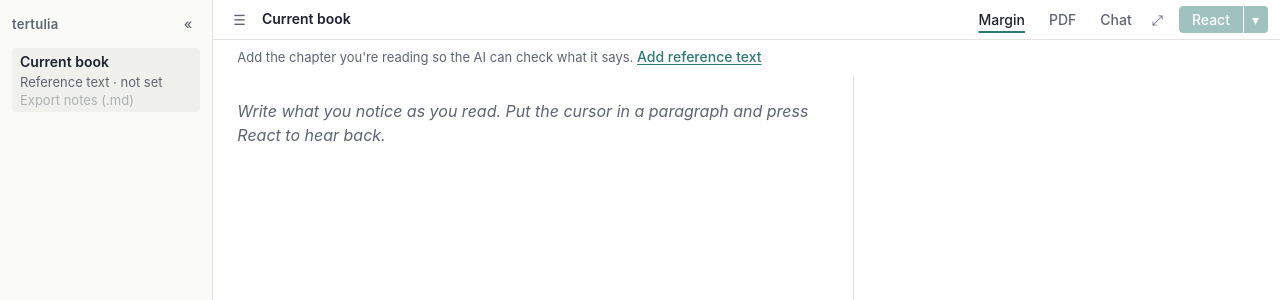
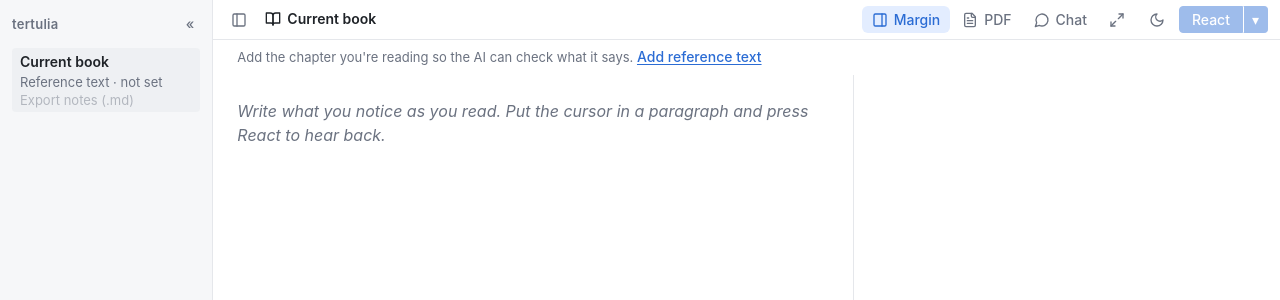
Before and after one commit to RonRan123/tertulia-margins, a Next.js app: page / in a window 1280 px wide. Shown: the top 300 px of the page. Built offline with nearby package versions, Linux system fonts and the light colour scheme.

Commit message:
simplified UI with light mode option

```diff
--- /dev/null
+++ b/app/components/icons.tsx
@@ -0,0 +1,91 @@
+// Top-bar icons (D30): inline SVGs drawn after Lucide (https://lucide.dev, ISC licence,
+// Copyright (c) Lucide Contributors). Stroke icons in currentColor, so they follow the text colour.
+import type { ReactNode } from "react";
+
+function Icon({ children }: { children: ReactNode }) {
+  return (
+    <svg
+      className="ico"
+      width="16"
+      height="16"
+      viewBox="0 0 24 24"
+      fill="none"
+      stroke="currentColor"
+      strokeWidth="2"
+      strokeLinecap="round"
+      strokeLinejoin="round"
+      aria-hidden="true"
+    >
+      {children}
+    </svg>
+  );
+}
+
+export const PanelLeftIcon = () => (
+  <Icon>
+    <rect width="18" height="18" x="3" y="3" rx="2" />
+    <path d="M9 3v18" />
+  </Icon>
+);
+
+// The margin: a column on the right of the page.
+export const MarginIcon = () => (
+  <Icon>
+    <rect width="18" height="18" x="3" y="3" rx="2" />
+    <path d="M15 3v18" />
+  </Icon>
+);
+
+export const FileTextIcon = () => (
+  <Icon>
+    <path d="M15 2H6a2 2 0 0 0-2 2v16a2 2 0 0 0 2 2h12a2 2 0 0 0 2-2V7Z" />
+    <path d="M14 2v4a2 2 0 0 0 2 2h4" />
+    <path d="M10 9H8" />
+    <path d="M16 13H8" />
+    <path d="M16 17H8" />
+  </Icon>
+);
+
+export const ChatIcon = () => (
+  <Icon>
+    <path d="M7.9 20A9 9 0 1 0 4 16.1L2 22Z" />
+  </Icon>
+);
+
+export const BookIcon = () => (
+  <Icon>
+    <path d="M2 3h6a4 4 0 0 1 4 4v14a3 3 0 0 0-3-3H2z" />
+    <path d="M22 3h-6a4 4 0 0 0-4 4v14a3 3 0 0 1 3-3h7z" />
+  </Icon>
+);
+
+export const MaximizeIcon = () => (
+  <Icon>
+    <path d="M15 3h6v6" />
+    <path d="M9 21H3v-6" />
+    <path d="M21 3l-7 7" />
+    <path d="M3 21l7-7" />
+  </Icon>
+);
+
+export const MinimizeIcon = () => (
+  <Icon>
+    <path d="M4 14h6v6" />
+    <path d="M20 10h-6V4" />
+    <path d="M14 10l7-7" />
+    <path d="M3 21l7-7" />
+  </Icon>
+);
+
+export const SunIcon = () => (
+  <Icon>
+    <circle cx="12" cy="12" r="4" />
+    <path d="M12 2v2M12 20v2M4.93 4.93l1.41 1.41M17.66 17.66l1.41 1.41M2 12h2M20 12h2M6.34 17.66l-1.41 1.41M19.07 4.93l-1.41 1.41" />
+  </Icon>
+);
+
+export const MoonIcon = () => (
+  <Icon>
+    <path d="M12 3a6 6 0 0 0 9 9 9 9 0 1 1-9-9Z" />
+  </Icon>
+);
--- a/app/globals.css
+++ b/app/globals.css
@@ -1,19 +1,20 @@
-/* Tokens (design spec §3). The reader writes in ink; the AI writes beside it in a verdigris
-   pencil, on a tinted card with a rule (D6: AI text is always visually distinct). One system face
-   for both, as in Obsidian (D27). */
+/* Tokens. The reader writes in ink; the AI writes beside it in blue, on a tinted card with a
+   rule (D6: AI text is always visually distinct). One system face for both, as in Obsidian (D27).
+   Light by default: white, light gray, light blue (D28); dark when <html data-theme="dark">. */
 :root {
-  color-scheme: light dark;
-  --paper: #fafaf7;
-  --sheet: #ffffff;
-  --ink: #1d2230;
-  --ink-soft: #5e6472;
-  --rule: #e2e3de;
-  --ai: #2c7a70;
-  --ai-ink: #1f3f3b;
-  --ai-wash: #eff6f4; /* verdigris pencil */
-  --quote: #7a6745; /* book binding: passage quotes */
-  --warn: #9b3d12;
-  --focus: #2f5bd8;
+  color-scheme: light;
+  --paper: #f6f7f9; /* sidebar */
+  --sheet: #ffffff; /* notes, margin, panes */
+  --ink: #1f2328;
+  --ink-soft: #6b7280;
+  --rule: #e5e7eb;
+  --ai: #2b6cd4;
+  --ai-ink: #1d3557;
+  --ai-wash: #eff5ff;
+  --pill: #e3edff; /* the selected top-bar toggle */
+  --quote: #8a7650; /* book binding: passage quotes */
+  --warn: #b4441a;
+  --focus: #2b6cd4;
   /* Obsidian's default stacks (D27): one system face for notes, AI and interface. */
   --font-text: ui-sans-serif, -apple-system, BlinkMacSystemFont, "Segoe UI", Roboto, Inter, "Apple Color Emoji", "Segoe UI Emoji", sans-serif;
   --font-ui: var(--font-text);
@@ -29,20 +30,20 @@
   --margin-rule: 1px solid var(--rule);
 }
 
-@media (prefers-color-scheme: dark) {
-  :root {
-    --paper: #15171c;
-    --sheet: #1b1e24;
-    --ink: #e7e5df;
-    --ink-soft: #a0a5af;
-    --rule: #2d313a;
-    --ai: #6fc3b5;
-    --ai-ink: #d3eae5;
-    --ai-wash: #18292a;
-    --quote: #c4ae84;
-    --warn: #f2a47a;
-    --focus: #93aeff;
-  }
+:root[data-theme="dark"] {
+  color-scheme: dark;
+  --paper: #16181d;
+  --sheet: #1c1f25;
+  --ink: #e6e6e3;
+  --ink-soft: #9ca3af;
+  --rule: #2d313a;
+  --ai: #7fb0ff;
+  --ai-ink: #d6e4ff;
+  --ai-wash: #1b2536;
+  --pill: #22324d;
+  --quote: #c4ae84;
+  --warn: #f2a47a;
+  --focus: #7fb0ff;
 }
 
 *,
@@ -229,8 +230,11 @@ button.quiet:hover {
 }
 
 button.icon {
-  padding: var(--s1) var(--s2);
+  display: inline-flex;
+  align-items: center;
+  padding: 6px;
   line-height: 1;
+  border-radius: 6px;
 }
 
 /* One thin bar (D26): ☰, the book, status, then what sits beside the notes, ⤢ and React. */
@@ -244,6 +248,10 @@ button.icon {
 }
 
 .book-name {
+  display: inline-flex;
+  align-items: center;
+  gap: 6px;
+  margin-left: var(--s1);
   font-weight: 600;
   white-space: nowrap;
 }
@@ -261,23 +269,29 @@ button.icon {
 .view-switcher {
   display: flex;
   align-items: center;
+  gap: 2px;
 }
 
 .view-switcher button {
   position: relative; /* for the unread dot */
 }
 
-.view-switcher button[aria-pressed="true"] {
-  color: var(--ink);
-  text-decoration: underline;
-  text-decoration-color: var(--ai);
-  text-decoration-thickness: 2px;
-  text-underline-offset: 6px;
+/* ChatPDF-style toggles (D30): icon + label; the selected one sits on a light-blue pill. */
+button.pill {
+  display: inline-flex;
+  align-items: center;
+  gap: 6px;
+  padding: 5px 10px;
+  border-radius: 6px;
 }
 
-.view-switcher button.icon[aria-pressed="true"] {
-  text-decoration: none;
+button.pill[aria-pressed="true"] {
+  background: var(--pill);
   color: var(--ai);
+}
+
+.ico {
+  flex: none;
 }
 
 /* React needs the notes on screen. */
@@ -940,7 +954,8 @@ dialog.reference form button {
   }
 
   .book-name,
-  .notes-status:empty {
+  .notes-status:empty,
+  .pill-label {
     display: none;
   }
 
--- a/app/page.tsx
+++ b/app/page.tsx
@@ -1,6 +1,6 @@
 "use client";
 
-import { useEffect, useRef, useState } from "react";
+import { useEffect, useRef, useState, type ReactNode } from "react";
 import { commandTarget } from "@/core/blocks.ts";
 import { exportMarkdown } from "@/core/export.ts";
 import type { ReactionKind } from "@/core/reactions.ts";
@@ -21,6 +21,17 @@ import {
 import { Chat } from "./components/Chat";
 import { MarginCell, useReactions } from "./components/Margin";
 import { Notes, type NotesHandle } from "./components/Notes";
+import {
+  BookIcon,
+  ChatIcon,
+  FileTextIcon,
+  MarginIcon,
+  MaximizeIcon,
+  MinimizeIcon,
+  MoonIcon,
+  PanelLeftIcon,
+  SunIcon,
+} from "./components/icons";
 import { ReactButton } from "./components/ReactButton";
 import type { ReferenceTextHandle } from "./components/ReferenceText";
 import { Sidebar } from "./components/Sidebar";
@@ -38,10 +49,10 @@ const isPhone = () => window.matchMedia("(max-width: 48rem)").matches;
 // The view (D22, D26) is two choices: what sits beside the notes (margin, PDF or chat), and
 // whether it shows alone. Margin "alone" means the notes alone.
 type Side = "margin" | "pdf" | "chat";
-const SIDES: { side: Side; label: string }[] = [
-  { side: "margin", label: "Margin" },
-  { side: "pdf", label: "PDF" },
-  { side: "chat", label: "Chat" },
+const SIDES: { side: Side; label: string; icon: ReactNode }[] = [
+  { side: "margin", label: "Margin", icon: <MarginIcon /> },
+  { side: "pdf", label: "PDF", icon: <FileTextIcon /> },
+  { side: "chat", label: "Chat", icon: <ChatIcon /> },
 ];
 const sideOf = (view: View): Side => (view.endsWith("pdf") ? "pdf" : view.endsWith("chat") ? "chat" : "margin");
 const isAlone = (view: View) => !view.startsWith("notes+");
@@ -70,7 +81,7 @@ export default function Home() {
   const [isChangedElsewhere, setIsChangedElsewhere] = useState(false);
   const stored = useRef<AppState>(undefined); // what storage holds, as far as this tab knows
   const pendingSave = useRef<() => void>(undefined); // set while a change waits to be saved
-  const [ui, setUi] = useState<UiState>({ view: "notes+margin", isSidebarOpen: true });
+  const [ui, setUi] = useState<UiState>({ view: "notes+margin", isSidebarOpen: true, theme: "light" });
   const [hasUnread, setHasUnread] = useState(false); // a chat reply finished; shown only while chat is hidden
   const [status, setStatus] = useState(""); // the notes toolbar's last message
   const statusTimer = useRef<ReturnType<typeof setTimeout>>(undefined);
@@ -183,6 +194,11 @@ export default function Home() {
     if (isLoaded) saveUi(browserStorage, ui);
   }, [isLoaded, ui]);
 
+  // The palette (D28) is set on <html>, so the page background and dialogs follow it too.
+  useEffect(() => {
+    document.documentElement.dataset.theme = ui.theme;
+  }, [ui.theme]);
+
   const isNotesEmpty = notes.trim() === "";
   const isUnreadShown = hasUnread && !showsChat(ui.view);
   const showExcerpt = (start: number, end: number) => notesView.current?.select(start, end);
@@ -214,9 +230,12 @@ export default function Home() {
             title={ui.isSidebarOpen ? "Close sidebar" : "Open sidebar"}
             onClick={() => setSidebarOpen(!ui.isSidebarOpen)}
           >
-            ☰
+            <PanelLeftIcon />
           </button>
-          <span className="book-name">Current book</span>
+          <span className="book-name">
+            <BookIcon />
+            Current book
+          </span>
           <span className="notes-status" aria-live="polite">
             {saveError ? "Not saved: browser storage is full or blocked." : status}
           </span>
@@ -227,33 +246,43 @@ export default function Home() {
             <span className="warning">Changed in another tab: this tab&apos;s edits overwrite it. Reload to see the other version.</span>
           )}
           <div className="view-switcher" role="group" aria-label="Beside the notes">
-            {SIDES.map(({ side, label }) => {
+            {SIDES.map(({ side, label, icon }) => {
               const hasDot = side === "chat" && isUnreadShown;
               return (
                 <button
                   key={side}
                   type="button"
-                  className="quiet"
+                  className="quiet pill"
                   aria-pressed={sideOf(ui.view) === side}
                   aria-label={hasDot ? `${label}, new reply` : label}
                   onClick={() => showView(viewOf(side, isAlone(ui.view)))}
                 >
-                  {label}
+                  {icon}
+                  <span className="pill-label">{label}</span>
                   {hasDot && <span className="unread" aria-hidden="true" />}
                 </button>
               );
             })}
             <button
               type="button"
-              className="quiet icon"
+              className="quiet icon pill"
               aria-pressed={isAlone(ui.view)}
               title={isAlone(ui.view) ? "Show beside the notes" : sideOf(ui.view) === "margin" ? "Notes alone" : "Show alone"}
               aria-label="Show alone"
               onClick={() => showView(viewOf(sideOf(ui.view), !isAlone(ui.view)))}
             >
-              ⤢
+              {isAlone(ui.view) ? <MinimizeIcon /> : <MaximizeIcon />}
             </button>
           </div>
+          <button
+            type="button"
+            className="quiet icon"
+            aria-label={ui.theme === "dark" ? "Light theme" : "Dark theme"}
+            title={ui.theme === "dark" ? "Light theme" : "Dark theme"}
+            onClick={() => setUi((u) => ({ ...u, theme: u.theme === "dark" ? "light" : "dark" }))}
+          >
+            {ui.theme === "dark" ? <SunIcon /> : <MoonIcon />}
+          </button>
           {/* mousedown is cancelled inside, so the selection in the notes stays put. */}
           <div className="react-slot">
             <ReactButton title={reactTitle} onReact={react} />
--- a/core/store.ts
+++ b/core/store.ts
@@ -57,9 +57,10 @@ export function saveState(storage: KeyValueStorage, state: AppState): StoreError
 // "notes+…" views put margin, PDF or chat beside the notes; the others fill the space alone.
 export const VIEWS = ["notes+margin", "notes+pdf", "notes+chat", "notes", "pdf", "chat"] as const;
 export type View = (typeof VIEWS)[number];
-export type UiState = { view: View; isSidebarOpen: boolean };
+export type Theme = "light" | "dark"; // D28: light unless the reader switches
+export type UiState = { view: View; isSidebarOpen: boolean; theme: Theme };
 export const UI_KEY = "tertulia-margins:ui";
-const defaultUi: UiState = { view: "notes+margin", isSidebarOpen: true };
+const defaultUi: UiState = { view: "notes+margin", isSidebarOpen: true, theme: "light" };
 
 export function loadUi(storage: KeyValueStorage): UiState {
   let saved: unknown;
@@ -73,6 +74,7 @@ export function loadUi(storage: KeyValueStorage): UiState {
   return {
     view: isKnownView ? (saved.view as View) : defaultUi.view,
     isSidebarOpen: typeof saved.isSidebarOpen === "boolean" ? saved.isSidebarOpen : defaultUi.isSidebarOpen,
+    theme: saved.theme === "dark" ? "dark" : "light",
   };
 }
 
```
Also changed, not shown: 4 other files (tests, documents, lock files or other folders).
